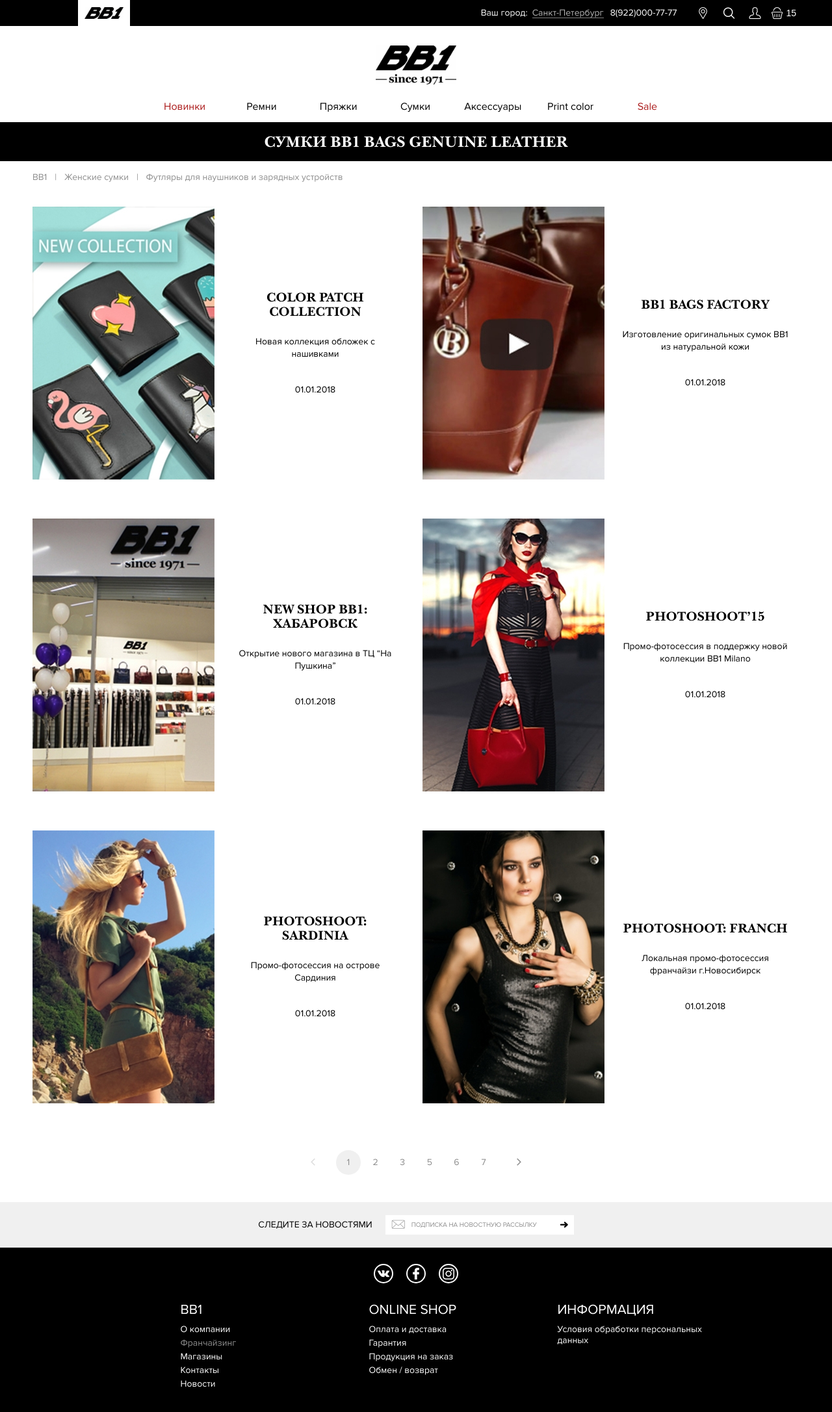
After one commit to webag/bb1, a PHP site: page /news.php in a window 1280 px wide. The commit adds this page. Shown: the whole page at 65% size. Run offline with PHP 8.4, Linux system fonts and the light colour scheme; style sheets or scripts are compiled from the project's sources; some libraries are stand-ins or nearby versions; some web fonts are replaced.

Commit message:
news add

```diff
--- a/footer.php
+++ b/footer.php
@@ -28,7 +28,7 @@
 					<li><a href="/fran-trademark.php" class="active">Франчайзинг</a></li>
 					<li><a href="#">Магазины</a></li>
 					<li><a href="#">Контакты</a></li>
-					<li><a href="#">Новости</a></li>
+					<li><a href="/news.php">Новости</a></li>
 				</ul>
 			</div>
 
--- a/header.php
+++ b/header.php
@@ -32,7 +32,7 @@
 	<meta property="og:image" content="/img/og.jpg">
 	<!-- og -->
 
-	<link href="css/main.css?v=16" rel="stylesheet">
+	<link href="css/main.css?v=17" rel="stylesheet">
 </head>
 
 <body>
@@ -147,11 +147,11 @@
 	<div class="mob-menu-static">
 		<p class="mob-menu-static__title">BB1</p>
 		<ul>
-			<li><a href="#">О компании</a></li>
-			<li><a href="#" class="active">Франчайзинг</a></li>
+			<li><a href="/about.php">О компании</a></li>
+			<li><a href="/fran-trademark.php" class="active">Франчайзинг</a></li>
 			<li><a href="#">Магазины</a></li>
 			<li><a href="#">Контакты</a></li>
-			<li><a href="#">Новости</a></li>
+			<li><a href="/news.php">Новости</a></li>
 		</ul>
 	</div>
 
--- a/index.php
+++ b/index.php
@@ -51,7 +51,7 @@
 
 <section class="s-title-panel">
 	<div class="container">
-		<p class="h1">BB1 Accessories: accessories are the part of life!</p>
+		<p class="h1">Accessories are the part of life!</p>
 	</div>
 </section>
 
--- /dev/null
+++ b/news.php
@@ -0,0 +1,126 @@
+<?php include('header.php'); ?>
+
+
+<section class="s-news">
+	<div class="container">
+
+		<div class="row">
+			<div class="grid-6 grid-12_m">
+				<div class="news-preview">
+					<div class="news-preview__img">
+						<a href="#">
+							<img src="/img/news/news1.jpg" alt="1">
+						</a>
+					</div>
+					<div class="news-preview__content">
+						<a href="#">
+							<p class="h2 news-preview__title">Color patch collection</p>
+						</a>
+						<div class="news-preview__descr">Новая коллекция обложек с нашивками</div>
+						<time datetime="2012-12-23">01.01.2018</time>
+					</div>
+				</div>
+			</div>
+			<div class="grid-6 grid-12_m">
+				<div class="news-preview">
+					<div class="news-preview__img">
+						<a href="#">
+							<img src="/img/news/news2.jpg" alt="2">
+						</a>
+					</div>
+					<div class="news-preview__content">
+						<a href="#">
+							<p class="h2 news-preview__title">Bb1 bags factory</p>
+						</a>
+						<div class="news-preview__descr">Изготовление оригинальных сумок BB1 из натуральной кожи</div>
+						<time datetime="2012-12-23">01.01.2018</time>
+					</div>
+				</div>
+			</div>
+			<div class="grid-6 grid-12_m">
+				<div class="news-preview">
+					<div class="news-preview__img">
+						<a href="#">
+							<img src="/img/news/news3.jpg" alt="2">
+						</a>
+					</div>
+					<div class="news-preview__content">
+						<a href="#">
+							<p class="h2 news-preview__title">new shop bb1: Хабаровск</p>
+						</a>
+						<div class="news-preview__descr">Открытие нового магазина в ТЦ “На Пушкина”</div>
+						<time datetime="2012-12-23">01.01.2018</time>
+					</div>
+				</div>
+			</div>
+			<div class="grid-6 grid-12_m">
+				<div class="news-preview">
+					<div class="news-preview__img">
+						<a href="#">
+							<img src="/img/news/news4.jpg" alt="2">
+						</a>
+					</div>
+					<div class="news-preview__content">
+						<a href="#">
+							<p class="h2 news-preview__title">photoshoot’15</p>
+						</a>
+						<div class="news-preview__descr">Промо-фотосессия в поддержку новой коллекции BB1 Milano</div>
+						<time datetime="2012-12-23">01.01.2018</time>
+					</div>
+				</div>
+			</div>
+			<div class="grid-6 grid-12_m">
+				<div class="news-preview">
+					<div class="news-preview__img">
+						<a href="#">
+							<img src="/img/news/news5.jpg" alt="2">
+						</a>
+					</div>
+					<div class="news-preview__content">
+						<a href="#">
+							<p class="h2 news-preview__title">photoshoot: sardinia</p>
+						</a>
+						<div class="news-preview__descr">Промо-фотосессия на острове Сардиния</div>
+						<time datetime="2012-12-23">01.01.2018</time>
+					</div>
+				</div>
+			</div>
+			<div class="grid-6 grid-12_m">
+				<div class="news-preview">
+					<div class="news-preview__img">
+						<a href="#">
+							<img src="/img/news/news6.jpg" alt="2">
+						</a>
+					</div>
+					<div class="news-preview__content">
+						<a href="#">
+							<p class="h2 news-preview__title">photoshoot: franch</p>
+						</a>
+						<div class="news-preview__descr">Локальная промо-фотосессия франчайзи г.Новосибирск</div>
+						<time datetime="2012-12-23">01.01.2018</time>
+					</div>
+				</div>
+			</div>
+		</div>
+
+		<div class="pagination">
+			<a href="#" class="pagination__link pagination__link--disabled">
+				<i class="i-left"></i>
+			</a>
+			<ul class="pagination-list">
+				<li><a href="#" class="active">1</a></li>
+				<li><a href="#">2</a></li>
+				<li><a href="#">3</a></li>
+				<li><a href="#">5</a></li>
+				<li><a href="#">6</a></li>
+				<li><a href="#">7</a></li>
+			</ul>
+			<a href="#" class="pagination__link">
+				<i class="i-right"></i>
+			</a>
+		</div>
+	</div>
+</section>
+
+
+<?php include('footer.php'); ?>
--- a/sass/main.scss
+++ b/sass/main.scss
@@ -35,3 +35,4 @@
 @import 'pages/lk';
 @import 'pages/about';
 @import 'pages/fran';
+@import 'pages/news';
--- /dev/null
+++ b/sass/pages/_news.scss
@@ -0,0 +1,88 @@
+.s-news{
+	padding-top: 20px;
+	padding-bottom: 70px;
+	@include res(xl){
+		padding-bottom: 40px;
+	}
+
+	.pagination{
+		padding-top: 10px;
+	}
+}
+
+.news-preview{
+	display: flex;
+	align-items: center;
+	margin-bottom: 70px;
+	@include res(xl){
+		margin-bottom: 60px;
+	}
+	@include res(s){
+		margin-bottom: 40px;
+	}
+
+	&__img{
+		flex-shrink: 0;
+		width: 50%;
+		overflow: hidden;
+		@include res(l){
+			width: 40%;
+		}
+		@include res(xs){
+			width: 35%;
+		}
+
+		img{
+			display: block;
+			max-width: 100%;
+			transition: transform 0.8s ease;
+		}
+
+		&:hover{
+			img{
+				transform: scale3d(1.05,1.05,1.05);
+			}
+		}
+	}
+
+	&__content{
+		padding-left: 15px;
+		padding-right: 15px;
+		text-align: center;
+		flex: 1;
+		@include res(m){
+			padding-right: 0;
+		}
+
+		a{
+			@extend %link-hover-color;
+		}
+	}
+
+	&__title{
+		@include res(xs){
+			font-size: 16px;
+		}
+	}
+
+	&__descr{
+		margin-top: 40px;
+		@include res(xl){
+			margin-top: 25px;
+		}
+		@include res(xs){
+			margin-top: 10px;
+		}
+	}
+
+	time{
+		display: block;
+		margin-top: 50px;
+		@include res(xl){
+			margin-top: 35px;
+		}
+		@include res(xs){
+			margin-top: 20px;
+		}
+	}
+}
```
Also changed, not shown: img/news/news1.jpg (added), img/news/news2.jpg (added), img/news/news3.jpg (added), img/news/news4.jpg (added), img/news/news5.jpg (added), img/news/news6.jpg (added), 1 other file.
